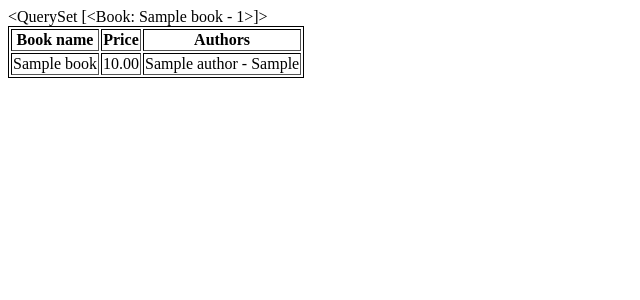
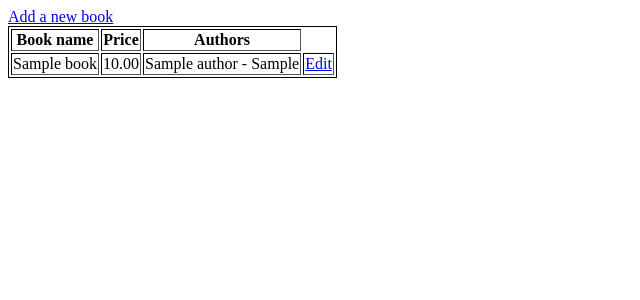
Before and after one commit to mukkssii/DEF, a Django app: page / in a window 1280 px wide. Shown: the top 300 px of the page, without its empty margins (0-640 px from the left). Run offline with Django 4.2, Linux system fonts and the light colour scheme; tables that the repository leaves empty hold one stand-in row (values such as "Sample post").

Commit message:
did something

```diff
--- a/library/main/templates/main/book_list.html
+++ b/library/main/templates/main/book_list.html
@@ -2,7 +2,7 @@
 
 {% block content %}
 
-{{ book_list }}
+<a href="book/add/">Add a new book</a>
 
 <table style="border:1px solid black;aling:center" border="1">
     <tr>
@@ -20,6 +20,9 @@
                 <span style="display:block">{{ author }}</span>
             {% endfor %}
         </td>
+        <td>
+            <a href="book/{{ book.id }}/edit">Edit</a>
+        </td>
 
 
     </tr>
--- a/library/main/views.py
+++ b/library/main/views.py
@@ -17,6 +17,12 @@ class BookEditView(UpdateView):
     template_name = 'main/book_edit.html'
     success_url = '/'
     fields = '__all__'
+
+
+class BookDeleteView(DeleteView):
+    model = Book
+    template_name = 'main/book_delete.html'
+    success_url = '/'
 
 
 class BookListView(ListView):
```
